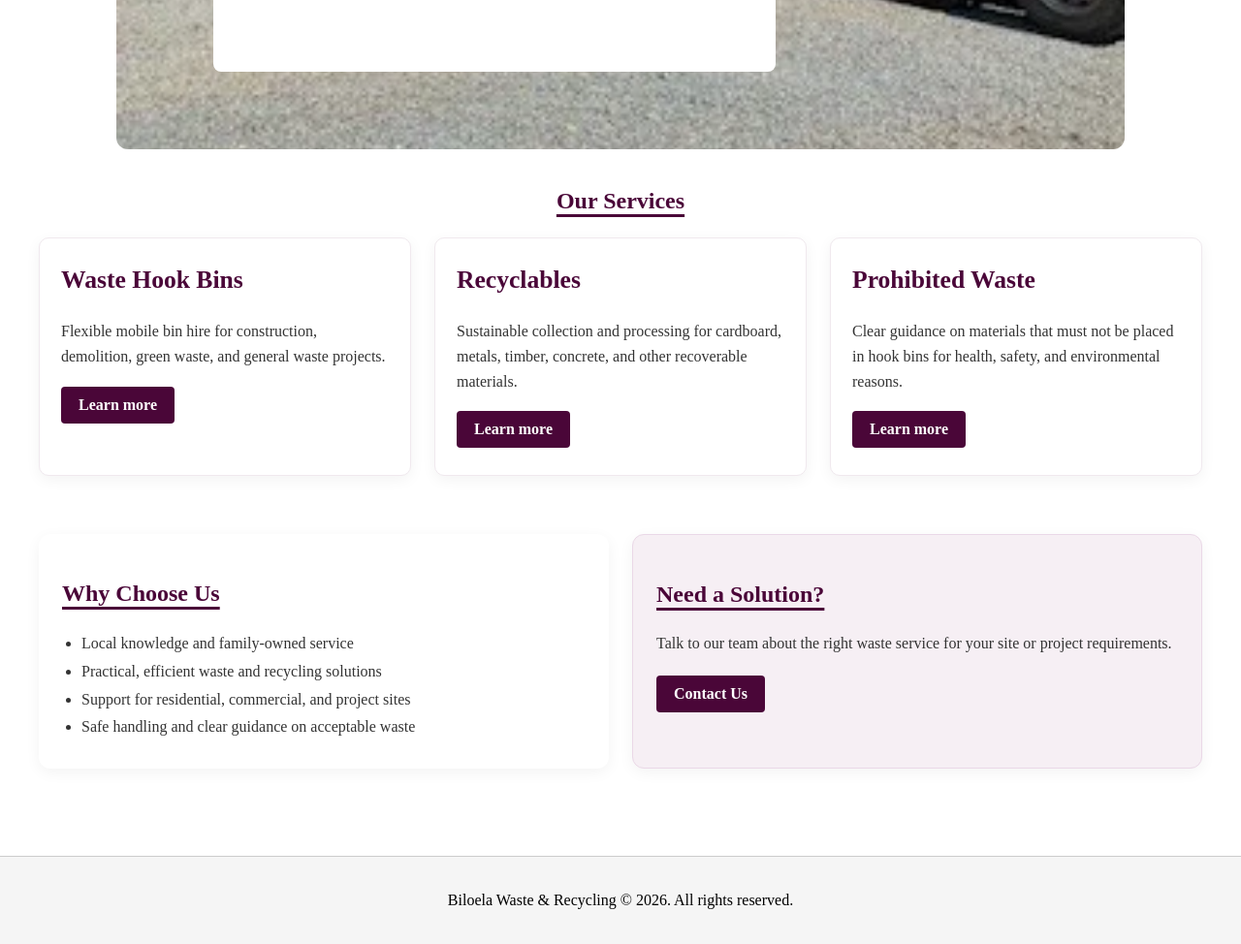
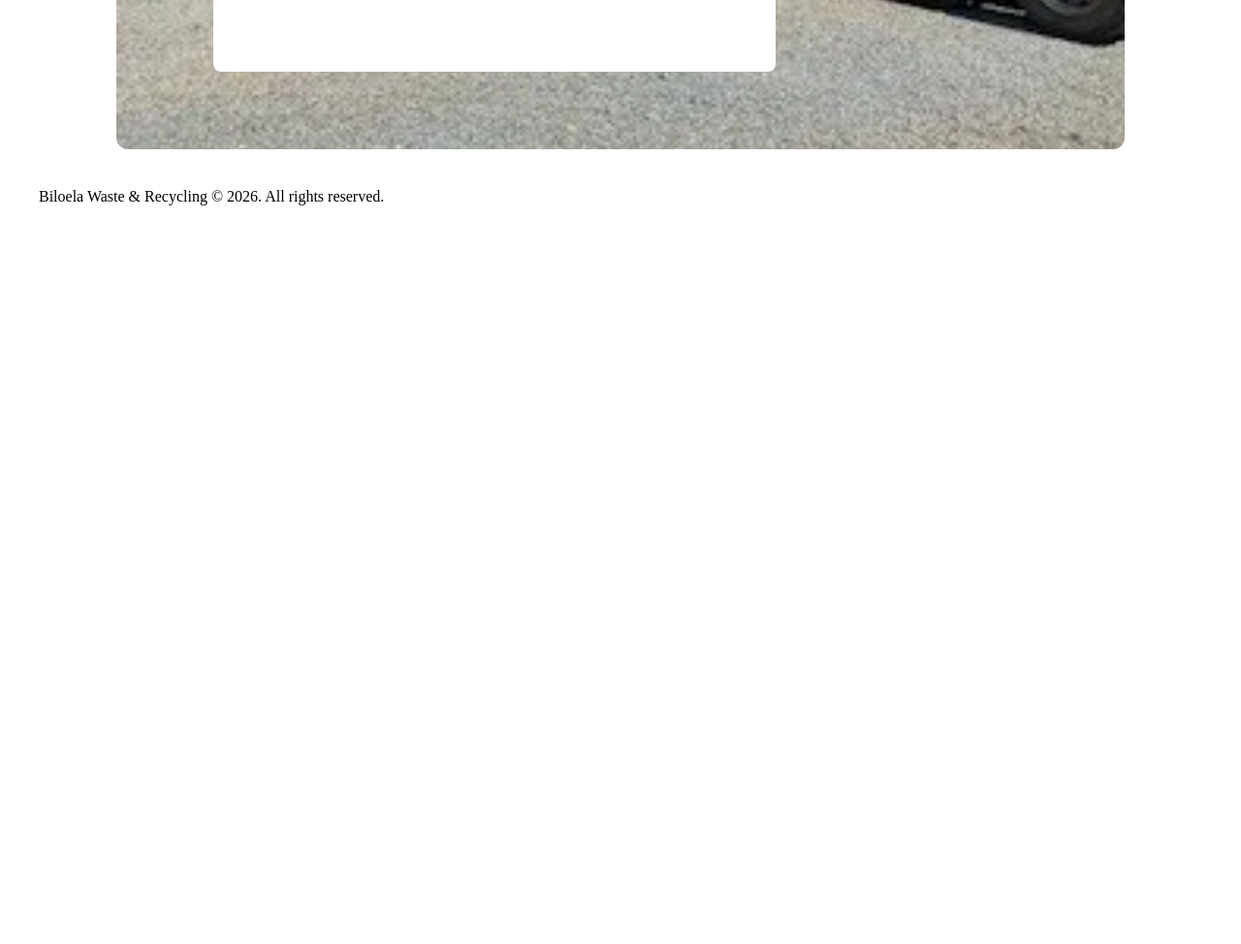
Before and after one commit to help-me202/bwrecycling, a website: page HTML/index.html in a window 1280 px wide. Shown: the part 1109-2083 px from the top of the page at 97% size. After the commit the page ends 1337 px from the top, so only its background shows below. Drawn offline with Linux system fonts and the light colour scheme; a web font is replaced by a local one.

Commit message:
homepage

```diff
--- a/CSS/index.css
+++ b/CSS/index.css
@@ -220,3 +220,11 @@ body {
     margin: 0 auto;
   }
 }
+
+.page-footer {
+    text-align: center;
+    padding: 20px;
+    margin-top: 40px;
+    border-top: 1px solid #ccc;
+    background-color: #f5f5f5;
+}
--- a/HTML/index.html
+++ b/HTML/index.html
@@ -62,64 +62,6 @@
           </p>
         </div>
       </section>
-      <section class="services-section">
-        <h2>Our Services</h2>
-        <div class="service-grid">
-          <article class="service-card">
-            <h3>Waste Hook Bins</h3>
-            <p>
-              Flexible mobile bin hire for construction, demolition, green
-              waste, and general waste projects.
-            </p>
-            <a href="/HTML/waste hook bins.html">Learn more</a>
-          </article>
-          <article class="service-card">
-            <h3>Recyclables</h3>
-            <p>
-              Sustainable collection and processing for cardboard, metals,
-              timber, concrete, and other recoverable materials.
-            </p>
-            <a href="/HTML/recyclable.html">Learn more</a>
-          </article>
-          <article class="service-card">
-            <h3>Prohibited Waste</h3>
-            <p>
-              Clear guidance on materials that must not be placed in hook bins
-              for health, safety, and environmental reasons.
-            </p>
-            <a href="/HTML/prohibited waste types.html">Learn more</a>
-          </article>
-        </div>
-      </section>
-      <section class="features-section">
-        <div class="feature-panel">
-          <h2>Why Choose Us</h2>
-          <ul>
-            <li>Local knowledge and family-owned service</li>
-            <li>Practical, efficient waste and recycling solutions</li>
-            <li>Support for residential, commercial, and project sites</li>
-            <li>Safe handling and clear guidance on acceptable waste</li>
-          </ul>
-        </div>
-        <div class="feature-panel accent-panel">
-          <h2>Need a Solution?</h2>
-          <p>
-            Talk to our team about the right waste service for your site or
-            project requirements.
-          </p>
-          <a href="/HTML/contact us.html" class="cta-button">Contact Us</a>
-        </div>
-      </section>
-    </main>
-    <footer
-      style="
-        text-align: center;
-        padding: 20px;
-        margin-top: 40px;
-        border-top: 1px solid #ccc;
-        background-color: #f5f5f5;
-      "
-    >
       <p>Biloela Waste & Recycling &copy; 2026. All rights reserved.</p>
     </footer>
   </body>
--- /dev/null
+++ b/recovery-codes.txt
@@ -0,0 +1,6 @@
+a43bd9e9-3eee6ccf
+920e6c7b-d365928b
+e15fc6ee-48b16f41
+6a84a232-47b99b13
+858bc0bf-f617f885
+fea1d469-f02744cb
```
Also changed, not shown: CSS/contact us.css (+16 -0 lines).
